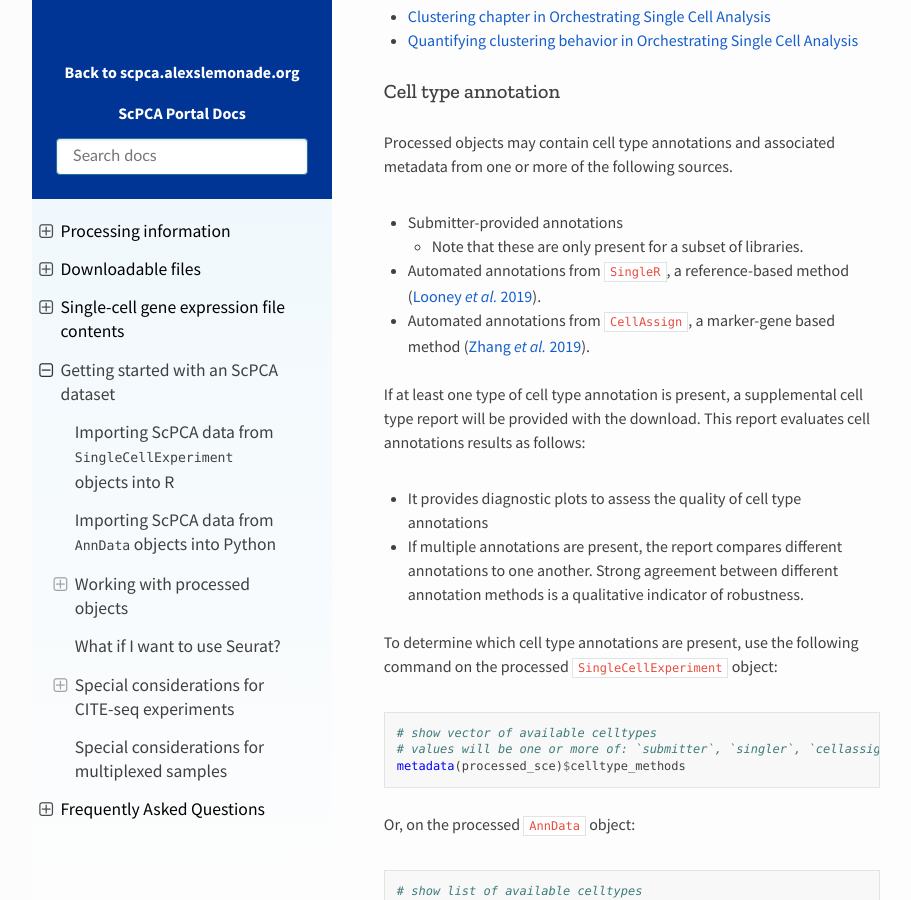
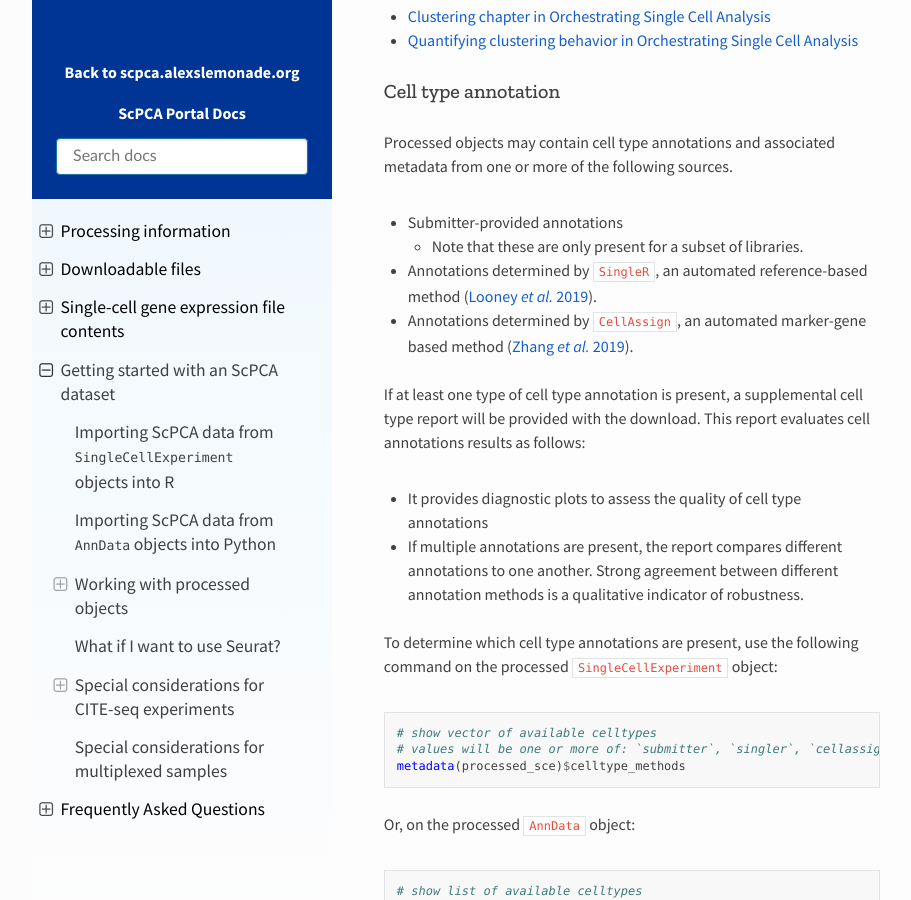
Before and after one commit to DongzeHE/scpca-docs, a Sphinx documentation site: the page built from docs/getting_started.md, in a window 1280 px wide and 900 px high, scrolled down 6589 px. Shown: the whole window, without its empty margins (158-1069 px from the left). Built offline with Sphinx 7.4.7 and the Read the Docs theme 2.0.0, drawn with Linux system fonts in a browser that asks for light colours.

Commit message:
also update bullet text per review

```diff
--- a/docs/getting_started.md
+++ b/docs/getting_started.md
@@ -209,8 +209,8 @@ Processed objects may contain cell type annotations and associated metadata from
 
 - Submitter-provided annotations
   - Note that these are only present for a subset of libraries.
-- Automated annotations from [`SingleR`](https://bioconductor.org/packages/release/bioc/html/SingleR.html), a reference-based method ([Looney _et al._ 2019](https://doi.org/10.1038/s41590-018-0276-y)).
-- Automated annotations from [`CellAssign`](https://github.com/Irrationone/cellassign), a marker-gene based method ([Zhang _et al._ 2019](https://doi.org/10.1038/s41592-019-0529-1)).
+- Annotations determined by [`SingleR`](https://bioconductor.org/packages/release/bioc/html/SingleR.html), an automated reference-based method ([Looney _et al._ 2019](https://doi.org/10.1038/s41590-018-0276-y)).
+- Annotations determined by [`CellAssign`](https://github.com/Irrationone/cellassign), an automated marker-gene based method ([Zhang _et al._ 2019](https://doi.org/10.1038/s41592-019-0529-1)).
 
 If at least one type of cell type annotation is present, a supplemental cell type report will be provided with the download.
 This report evaluates cell annotations results as follows:
```
